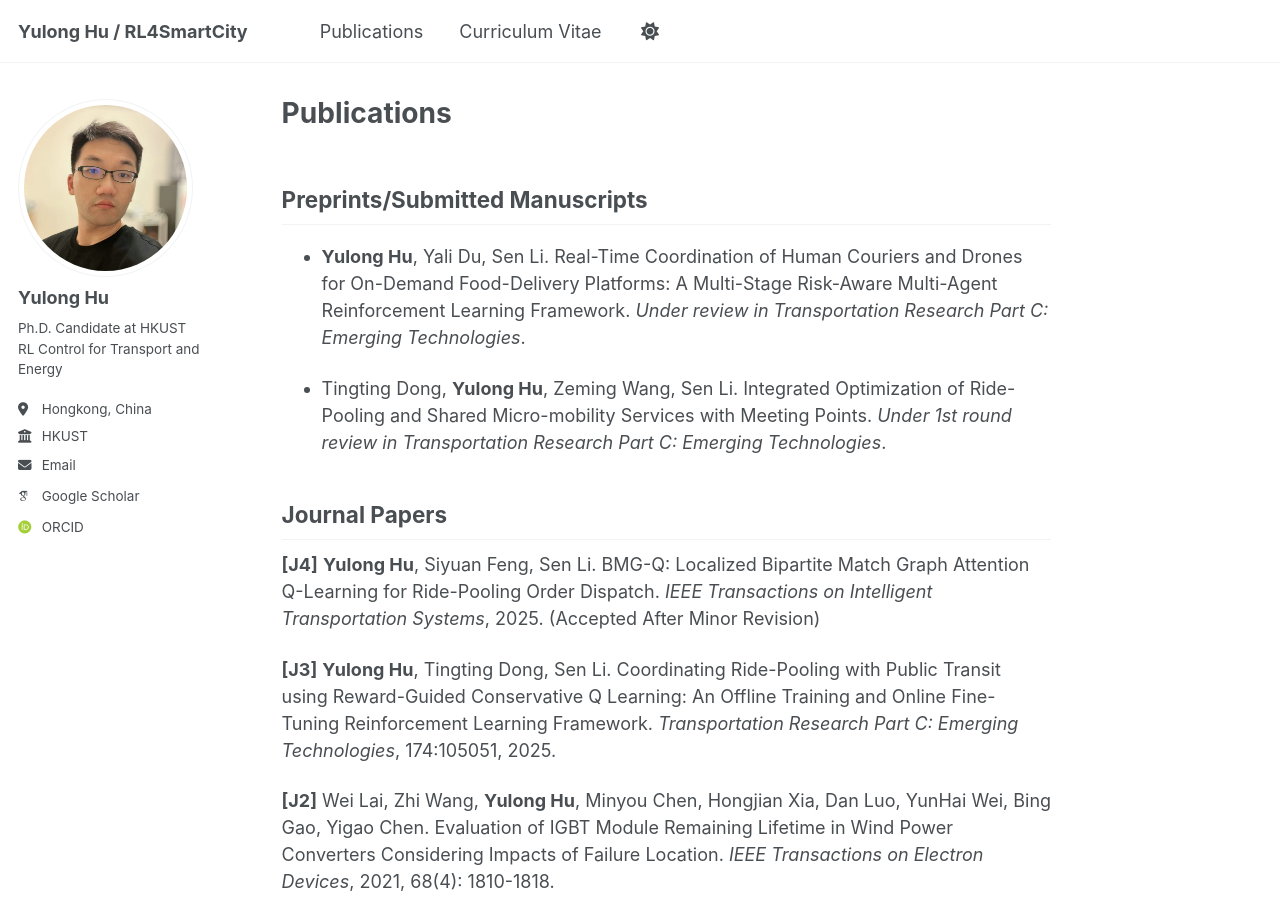
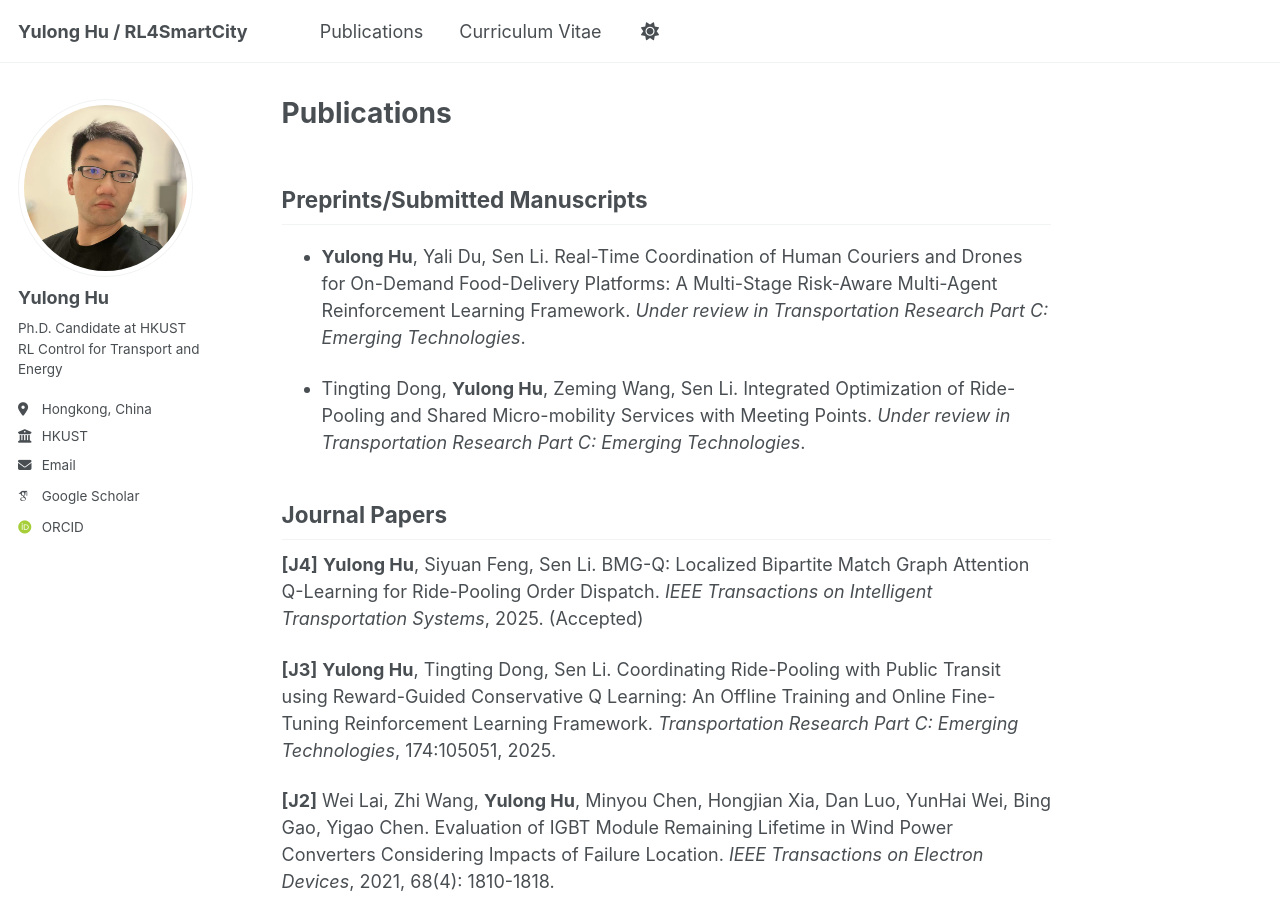
Before and after one commit to yulonghu2000/yulonghu2000.github.io, a Jekyll site: the page built from _pages/publications.md, in a window 1280 px wide and 900 px high. Built offline with Jekyll 4.4.1, drawn with Linux system fonts in a browser that asks for light colours; some web fonts are replaced.

Commit message:
Update publications.md

```diff
--- a/_pages/publications.md
+++ b/_pages/publications.md
@@ -6,10 +6,10 @@ author_profile: true
 ## Preprints/Submitted Manuscripts
 - **Yulong Hu**, Yali Du, Sen Li. Real-Time Coordination of Human Couriers and Drones for On-Demand Food-Delivery Platforms: A Multi-Stage Risk-Aware Multi-Agent Reinforcement Learning Framework. *Under review in Transportation Research Part C: Emerging Technologies*.
 
-- Tingting Dong, **Yulong Hu**, Zeming Wang, Sen Li. Integrated Optimization of Ride-Pooling and Shared Micro-mobility Services with Meeting Points. *Under 1st round review in Transportation Research Part C: Emerging Technologies*.
+- Tingting Dong, **Yulong Hu**, Zeming Wang, Sen Li. Integrated Optimization of Ride-Pooling and Shared Micro-mobility Services with Meeting Points. *Under review in Transportation Research Part C: Emerging Technologies*.
 
 ## Journal Papers
-**[J4]** **Yulong Hu**, Siyuan Feng, Sen Li. BMG-Q: Localized Bipartite Match Graph Attention Q-Learning for Ride-Pooling Order Dispatch. *IEEE Transactions on Intelligent Transportation Systems*, 2025. (Accepted After Minor Revision)
+**[J4]** **Yulong Hu**, Siyuan Feng, Sen Li. BMG-Q: Localized Bipartite Match Graph Attention Q-Learning for Ride-Pooling Order Dispatch. *IEEE Transactions on Intelligent Transportation Systems*, 2025. (Accepted)
 
 **[J3]** **Yulong Hu**, Tingting Dong, Sen Li. Coordinating Ride-Pooling with Public Transit using Reward-Guided Conservative Q Learning: An Offline Training and Online Fine-Tuning Reinforcement Learning Framework. *Transportation Research Part C: Emerging Technologies*, 174:105051, 2025.
 
```
